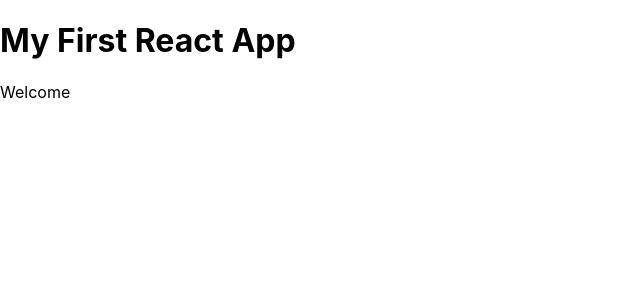
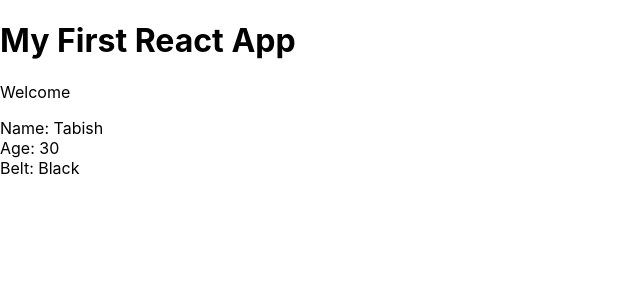
Before and after one commit to stabishali8/react-redux-complete, a React (Create React App) app in the folder myapp/: page / in a window 1280 px wide. Shown: the top 300 px of the page, without its empty margins (0-640 px from the left). Built offline with nearby package versions, Linux system fonts and the light colour scheme.

Commit message:
Complete React Tutorial (& Redux) #12 - Nesting Components

```diff
--- a/myapp/src/App.js
+++ b/myapp/src/App.js
@@ -1,9 +1,11 @@
+import Ninjas from './Ninjas';
 
 function App() {
   return (
     <div className="App">
       <h1>My First React App</h1>
       <p>Welcome</p>
+      <Ninjas />
     </div>
   );
 }
--- /dev/null
+++ b/myapp/src/Ninjas.js
@@ -0,0 +1,16 @@
+import React, {Component} from 'react';
+
+class Ninjas extends Component{
+    render(){
+        return(
+            <div className="ninja">
+                <div>Name: Tabish</div>
+                <div>Age: 30</div>
+                <div>Belt: Black</div>
+            </div>
+
+        )
+    }
+}
+
+export default Ninjas;
```
